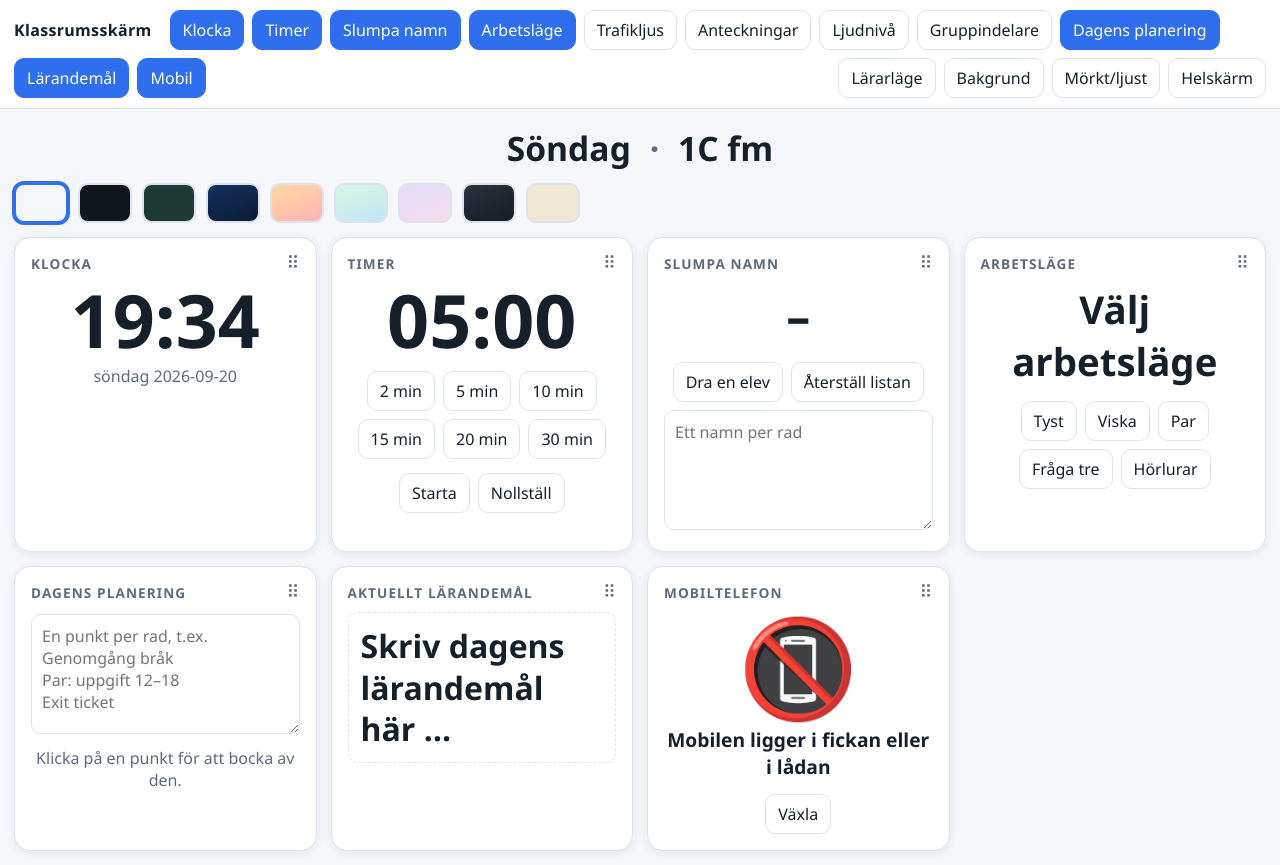
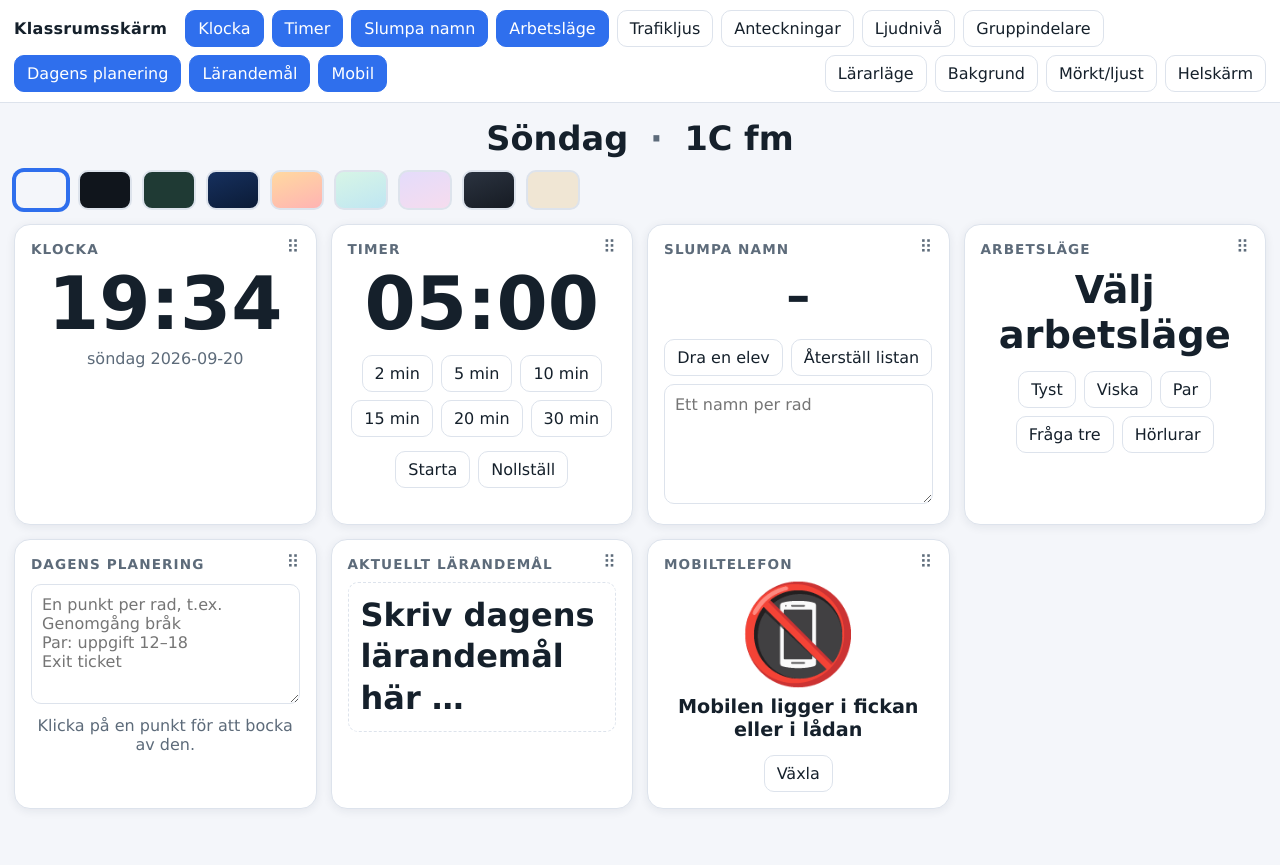
Before and after one commit to camillaberner-sfi/classroomscreen, a plain HTML site: page index.html in a window 1280 px wide. After the commit the page ends 823 px from the top, so only its background shows below. Drawn offline with Linux system fonts and the light colour scheme.

Commit message:
Change font-family from Segoe UI to Verdana

```diff
--- a/index.html
+++ b/index.html
@@ -24,7 +24,7 @@
 *,*::before,*::after{box-sizing:inherit}
 html{scroll-padding-top:env(safe-area-inset-top,0px)}
 body{margin:0;background:var(--bg);color:var(--ink);
-  font-family:"Segoe UI",system-ui,-apple-system,Roboto,Helvetica,Arial,sans-serif;}
+  font-family:"Verdana",system-ui,-apple-system,Roboto,Helvetica,Arial,sans-serif;}
 header{position:sticky;top:env(safe-area-inset-top,0px);z-index:5;background:var(--panel);
   border-bottom:1px solid var(--line);padding:10px 14px;display:flex;gap:8px;flex-wrap:wrap;align-items:center}
 header h1{font-size:1rem;margin:0 10px 0 0;font-weight:600;letter-spacing:.02em}
```
